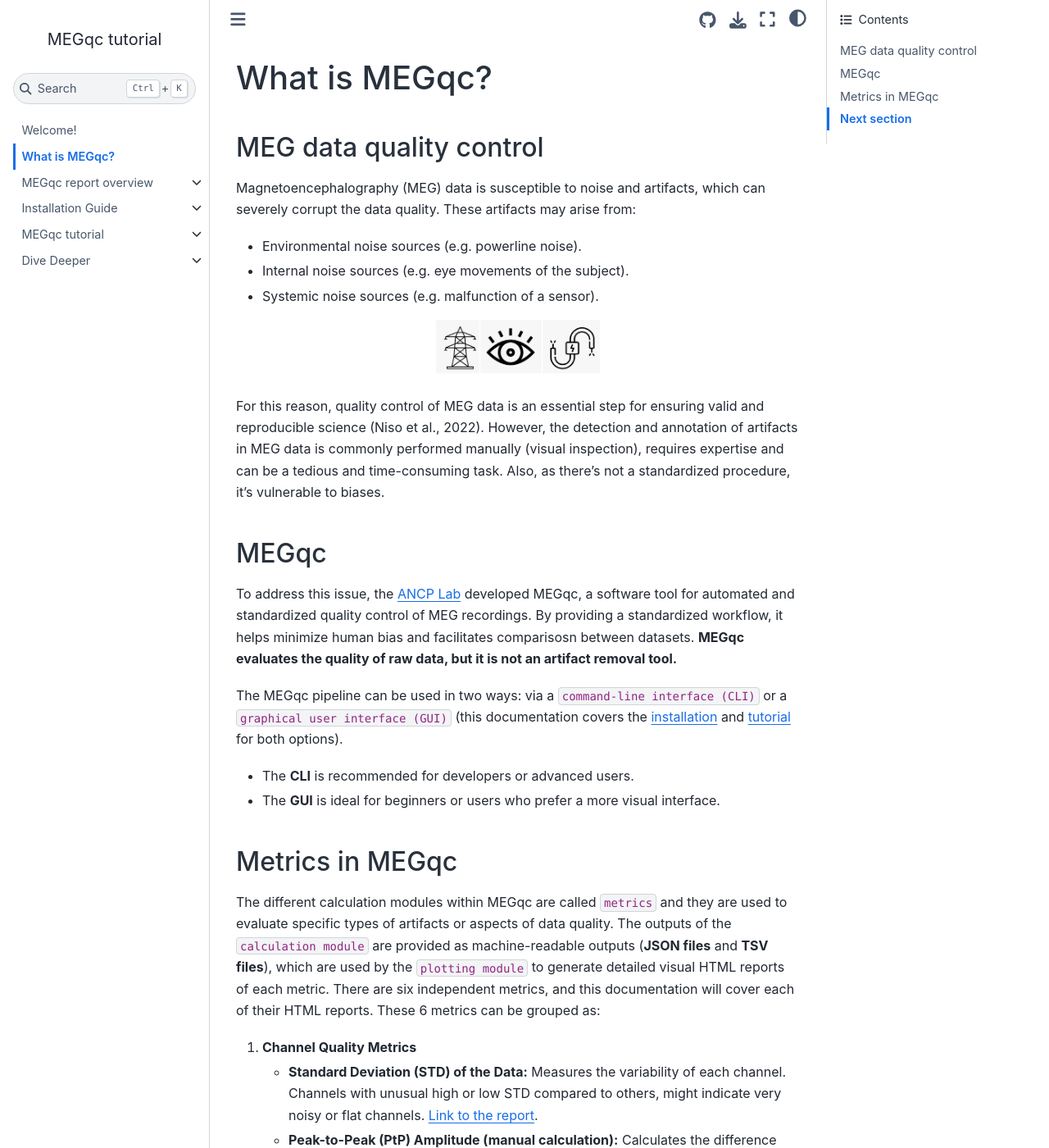
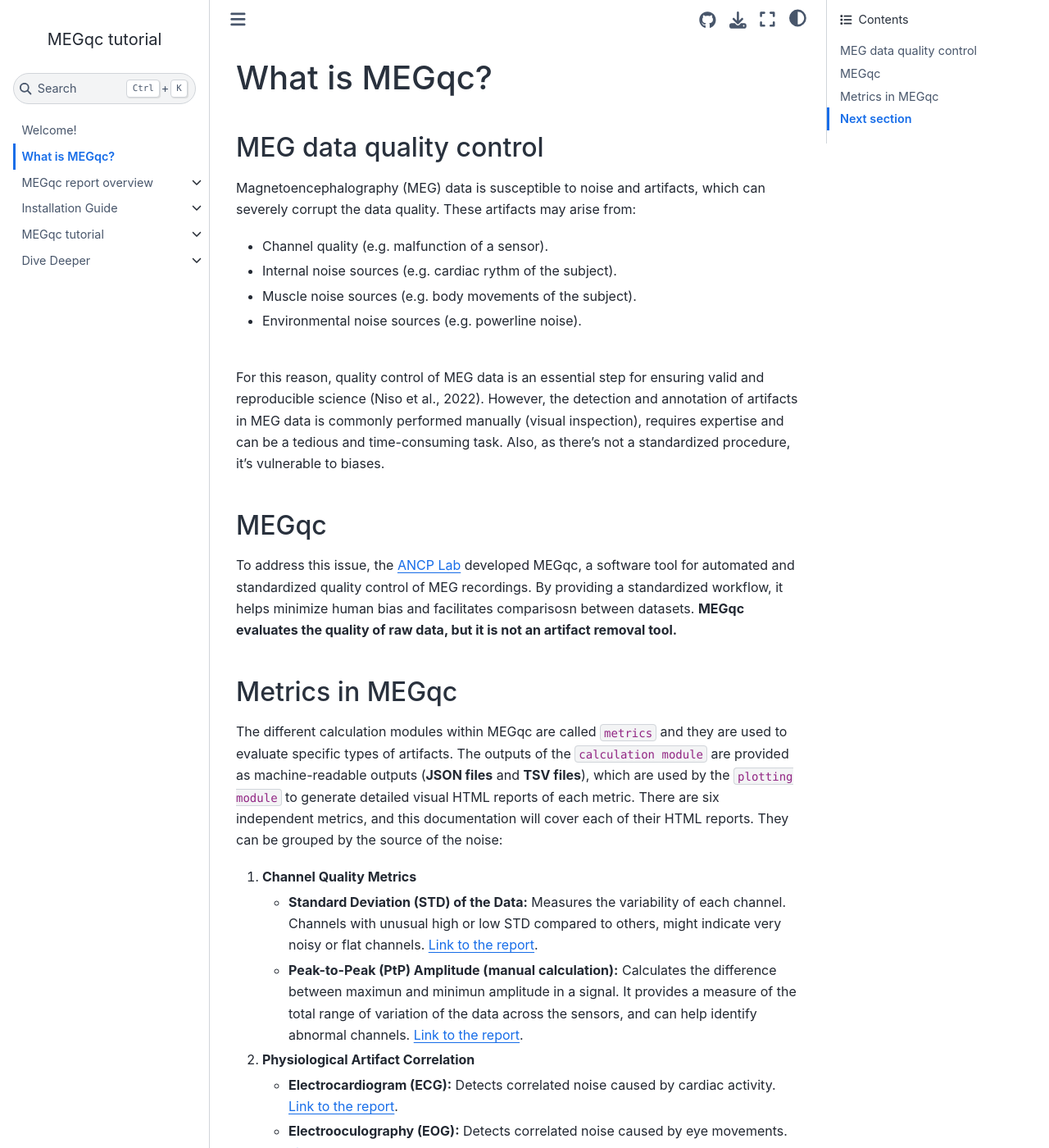
Before and after one commit to ANCPLabOldenburg/megqc_documentation, a Jupyter Book: the page built from book/introduction.md, in a window 1280 px wide and 1400 px high. Shown: the whole window at 82% size. Built offline with Jupyter Book 1.0.4 settings and Sphinx 7.4.7 and the Sphinx Book theme 1.1.4, drawn with Linux system fonts in a browser that asks for light colours.

Commit message:
Update introduction.md

```diff
--- a/book/introduction.md
+++ b/book/introduction.md
@@ -2,11 +2,10 @@
 
 ## MEG data quality control
 Magnetoencephalography (MEG) data is susceptible to  noise and artifacts, which can severely corrupt the data quality. These artifacts may arise from:
+- Channel quality (e.g. malfunction of a sensor).
+- Internal noise sources (e.g. cardiac rythm of the subject).
+- Muscle noise sources (e.g. body movements of the subject).
 - Environmental noise sources (e.g. powerline noise).
-- Internal noise sources (e.g. eye movements of the subject).
-- Systemic noise sources (e.g. malfunction of a sensor).
-
-<img src="../static/sources.png" alt="noise-sources" width="200px" align="center">
 
 <br>
 
@@ -15,13 +14,9 @@ For this reason, quality control of MEG data is an essential step for ensuring v
 ## MEGqc
 To address this issue, the [ANCP Lab](https://uol.de/en/applied-neurocognitive-psychology) developed MEGqc, a software tool for automated and standardized quality control of MEG recordings. By providing a standardized workflow, it helps minimize human bias and facilitates comparisosn between datasets. **MEGqc evaluates the quality of raw data, but it is not an artifact removal tool.**
 
-The MEGqc pipeline can be used in two ways: via a `command-line interface (CLI)` or a `graphical user interface (GUI)` (this documentation covers the [installation](./installation) and [tutorial](./tutorial) for both options).
-* The **CLI** is recommended for developers or advanced users.
-* The **GUI** is ideal for beginners or users who prefer a more visual interface.
-
 ## Metrics in MEGqc
-The different calculation modules within MEGqc are called `metrics` and they are used to evaluate specific types of artifacts or aspects of data quality. The outputs of the `calculation module` are provided as machine-readable outputs (**JSON files** and **TSV files**), which are used by the `plotting module` to generate detailed visual HTML reports of each metric. There are six independent metrics, and this documentation will cover each of their HTML reports.
-These 6 metrics can be grouped as:
+The different calculation modules within MEGqc are called `metrics` and they are used to evaluate specific types of artifacts. The outputs of the `calculation module` are provided as machine-readable outputs (**JSON files** and **TSV files**), which are used by the `plotting module` to generate detailed visual HTML reports of each metric.
+There are six independent metrics, and this documentation will cover each of their HTML reports. They can be grouped by the source of the noise:
 
 1. **Channel Quality Metrics**
 
```
